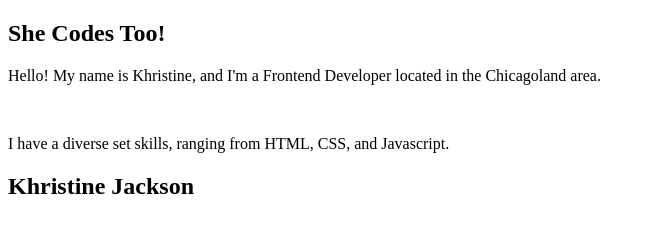
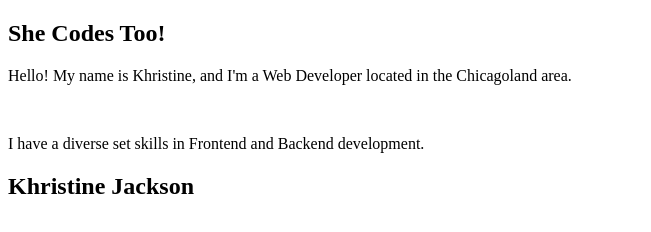
Before and after one commit to mzjay77/mzjay77.github.io, a plain HTML site: page index.html in a window 1280 px wide. Shown: the whole page, without its empty margins (0-651 px from the left). Drawn offline with Linux system fonts and the light colour scheme.

Commit message:
updated description

```diff
--- a/index.html
+++ b/index.html
@@ -7,7 +7,7 @@
     <main>
     <section>
         <h1>She Codes Too!</h1>
-        <p>Hello! My name is Khristine, and I'm a Frontend Developer located in the Chicagoland area.</p> <br> <p> I have a diverse set skills, ranging from HTML, CSS, and Javascript.</p>
+        <p>Hello! My name is Khristine, and I'm a Web Developer located in the Chicagoland area.</p> <br> <p> I have a diverse set skills in Frontend and Backend development.</p>
         </section>
     </main>
 
```
